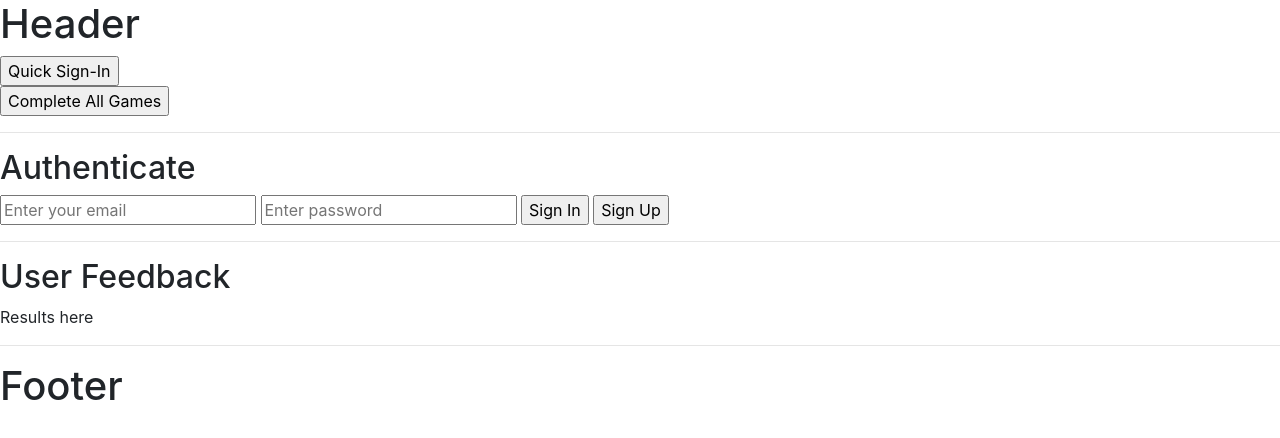
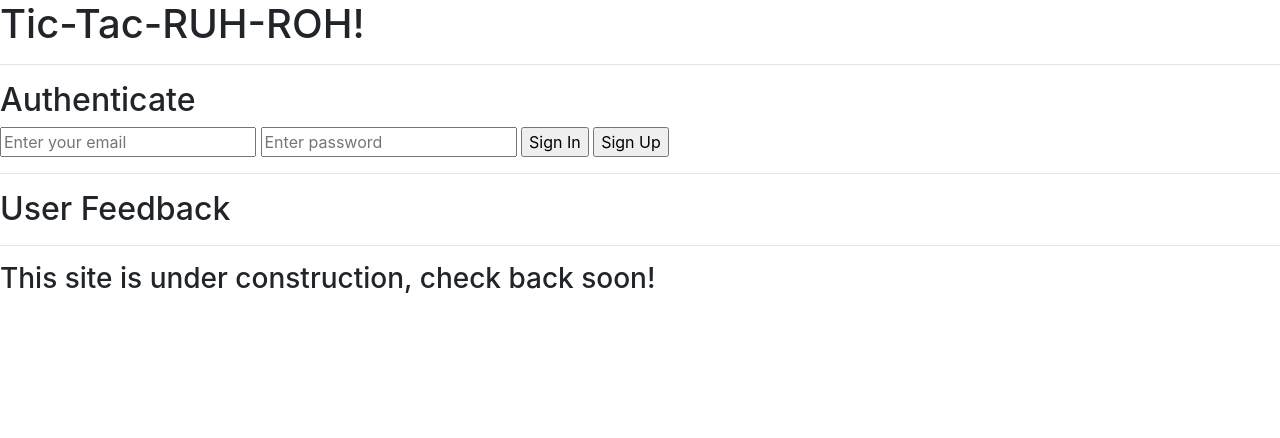
Before and after one commit to agregthomas/game-project-client, a website built with webpack: page index.html in a window 1280 px wide. Built offline with nearby package versions, Linux system fonts and the light colour scheme.

Commit message:
Clean-up index.HTML removed elements/data entered for unit testing

```diff
--- a/index.html
+++ b/index.html
@@ -1,7 +1,7 @@
 <!DOCTYPE html>
 <html>
     <head>
-      <title>Greg's Tic-Tac-OH NO!</title>
+      <title>Greg's Tic-Tac-RUH-ROH!</title>
       <meta name="viewport" content="width=device-width, initial-scale=1">
 
       <!-- Do not add `link` tags-->
@@ -13,13 +13,13 @@
     </head>
     <body>
       <header>
-        <h1>Header</h1>
-        <form id="quick-sign-in">
+        <h1>Tic-Tac-RUH-ROH!</h1>
+        <form id="quick-sign-in" hidden>
           <input
             type="submit"
             value="Quick Sign-In" />
         </form>
-        <form id="complete-all">
+        <form id="complete-all" class="logged-in">
           <input
             type="submit"
             value="Complete All Games" />
@@ -99,7 +99,6 @@
       <div>
         <h2>User Feedback</h2>
         <div id="results">
-          <p>Results here</p>
         </div>
         <hr>
     </div>
@@ -132,7 +131,7 @@
       </div>
     </div>
     <footer>
-      <h1>Footer</h1>
+      <h3>This site is under construction, check back soon!</h3>
     </footer>
   </body>
 </html>
```
